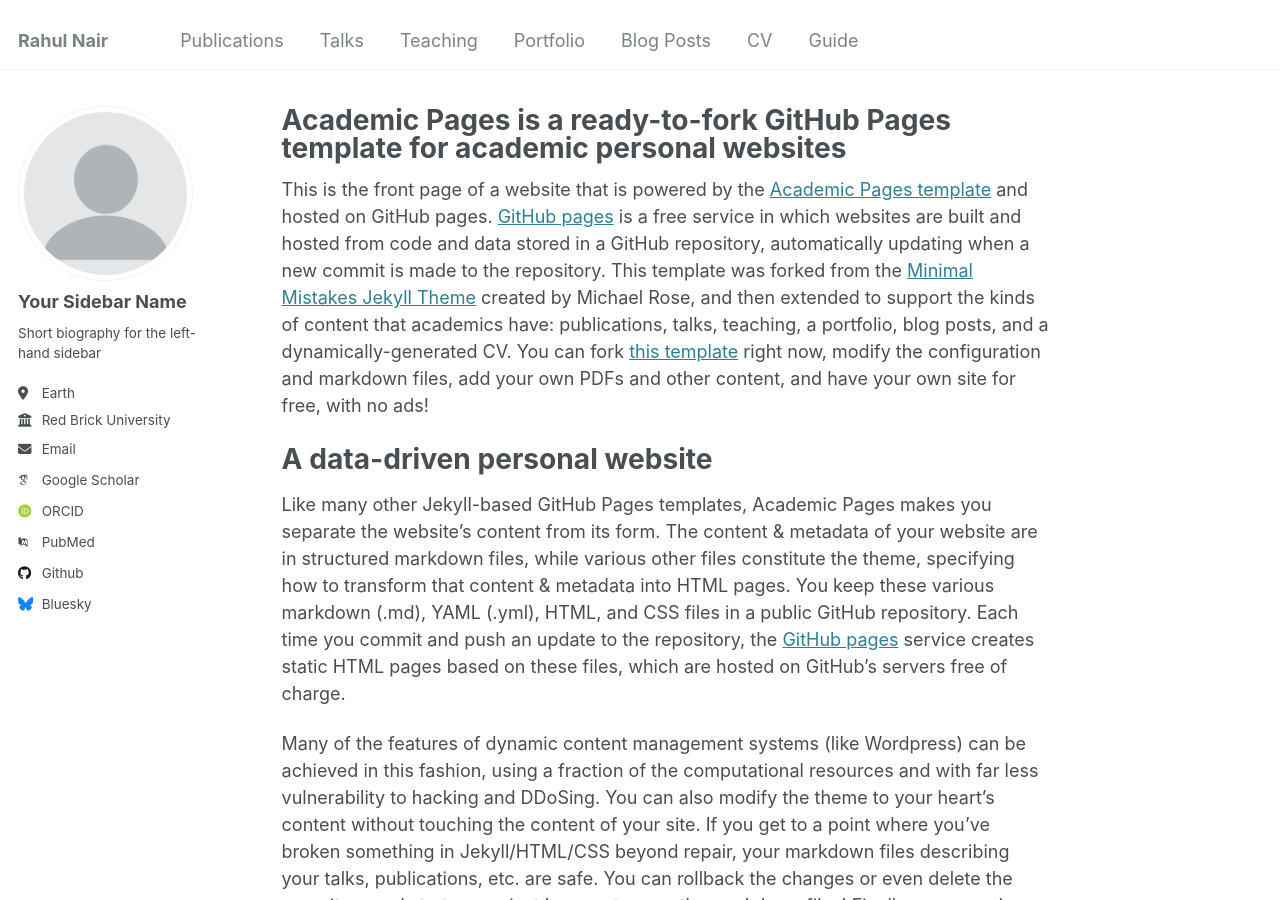
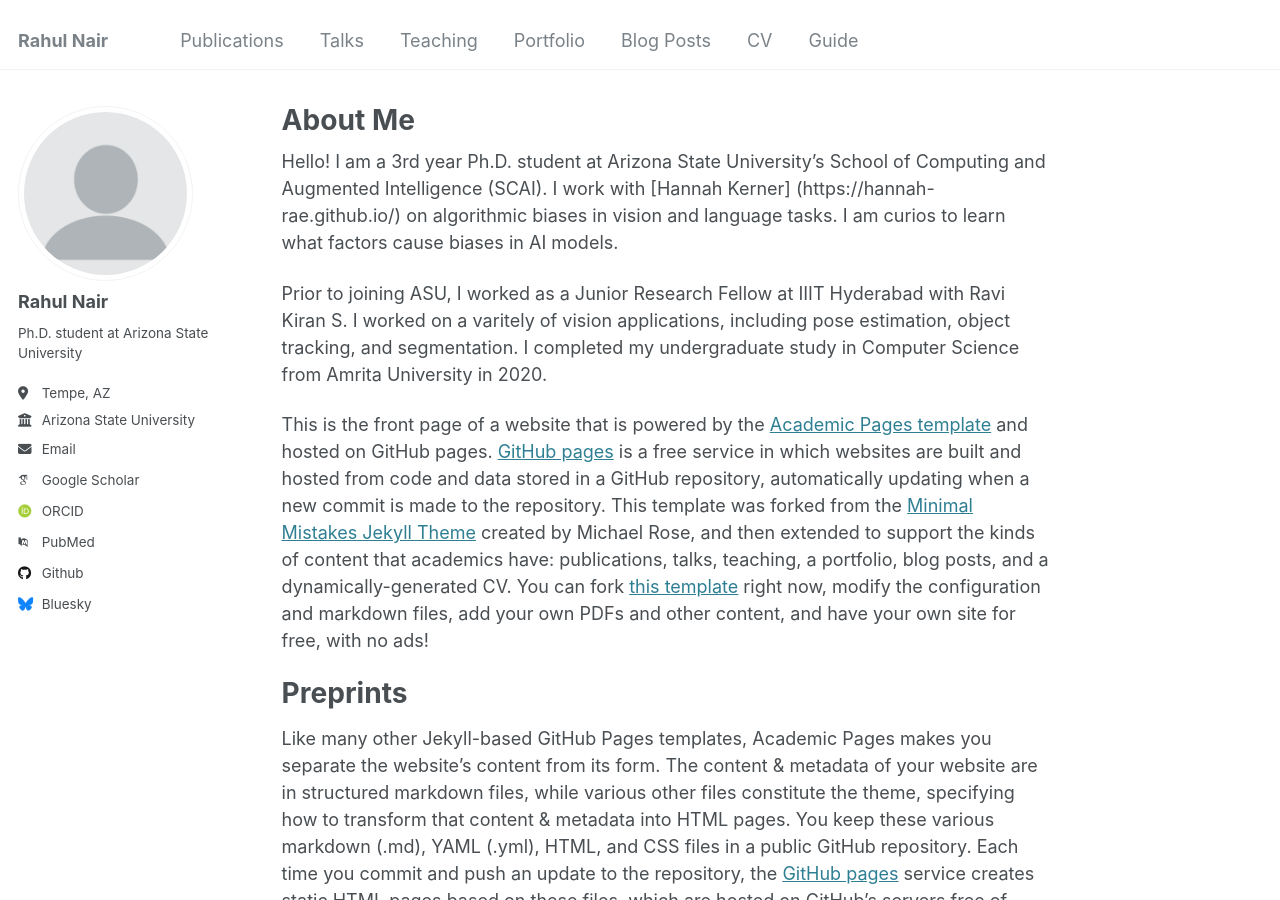
Before and after one commit to rahul1801/rahul1801.github.io, a Jekyll site: the page built from _pages/about.md, in a window 1280 px wide and 900 px high. Built offline with Jekyll 4.4.1, drawn with Linux system fonts in a browser that asks for light colours; some web fonts are replaced.

Commit message:
second commit

```diff
--- a/_config.yml
+++ b/_config.yml
@@ -22,13 +22,13 @@ repository               : "academicpages/academicpages.github.io"
 author:
   # Biographic information
   avatar           : "profile.png"
-  name             : "Your Sidebar Name"
-  pronouns         : # example: "she/her"
-  bio              : "Short biography for the left-hand sidebar"
-  location         : "Earth"
-  employer         : "Red Brick University"
+  name             : "Rahul Nair"
+  pronouns         : # example: "he/him"
+  bio              : "Ph.D. student at Arizona State University"
+  location         : "Tempe, AZ"
+  employer         : "Arizona State University"
   uri              : # URL
-  email            : "none@example.org"
+  email            : "rnair21@asu.edu"
 
   # Academic websites
   arxiv            : # URL - Update with the correct link to your profile
--- a/_pages/about.md
+++ b/_pages/about.md
@@ -1,15 +1,19 @@
 ---
 permalink: /
-title: "Academic Pages is a ready-to-fork GitHub Pages template for academic personal websites"
+title: "About Me"
 author_profile: true
 redirect_from:
   - /about/
   - /about.html
 ---
 
+Hello! I am a 3rd year Ph.D. student at Arizona State University's School of Computing and Augmented Intelligence (SCAI). I work with [Hannah Kerner] (https://hannah-rae.github.io/) on algorithmic biases in vision and language tasks. I am curios to learn what factors cause biases in AI models.
+
+Prior to joining ASU, I worked as a Junior Research Fellow at IIIT Hyderabad with Ravi Kiran S. I worked on a varitely of vision applications, including pose estimation, object tracking, and segmentation. I completed my undergraduate study in Computer Science from Amrita University in 2020.
+
 This is the front page of a website that is powered by the [Academic Pages template](https://github.com/academicpages/academicpages.github.io) and hosted on GitHub pages. [GitHub pages](https://pages.github.com) is a free service in which websites are built and hosted from code and data stored in a GitHub repository, automatically updating when a new commit is made to the repository. This template was forked from the [Minimal Mistakes Jekyll Theme](https://mmistakes.github.io/minimal-mistakes/) created by Michael Rose, and then extended to support the kinds of content that academics have: publications, talks, teaching, a portfolio, blog posts, and a dynamically-generated CV. You can fork [this template](https://github.com/academicpages/academicpages.github.io) right now, modify the configuration and markdown files, add your own PDFs and other content, and have your own site for free, with no ads!
 
-A data-driven personal website
+Preprints
 ======
 Like many other Jekyll-based GitHub Pages templates, Academic Pages makes you separate the website's content from its form. The content & metadata of your website are in structured markdown files, while various other files constitute the theme, specifying how to transform that content & metadata into HTML pages. You keep these various markdown (.md), YAML (.yml), HTML, and CSS files in a public GitHub repository. Each time you commit and push an update to the repository, the [GitHub pages](https://pages.github.com/) service creates static HTML pages based on these files, which are hosted on GitHub's servers free of charge.
 
```
